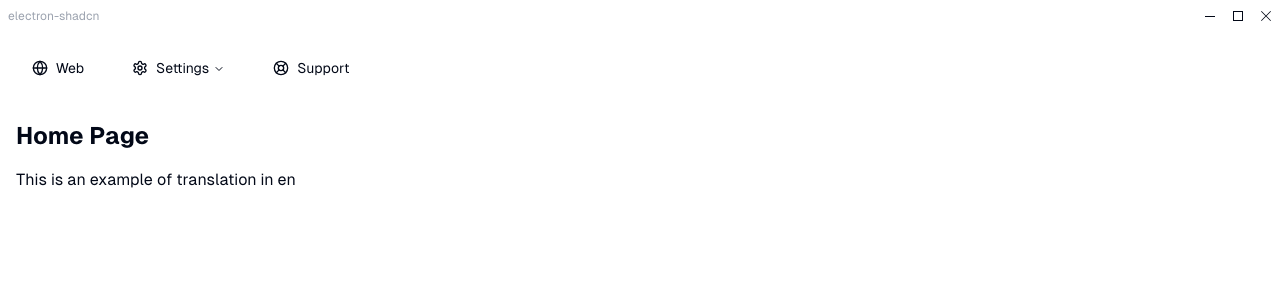
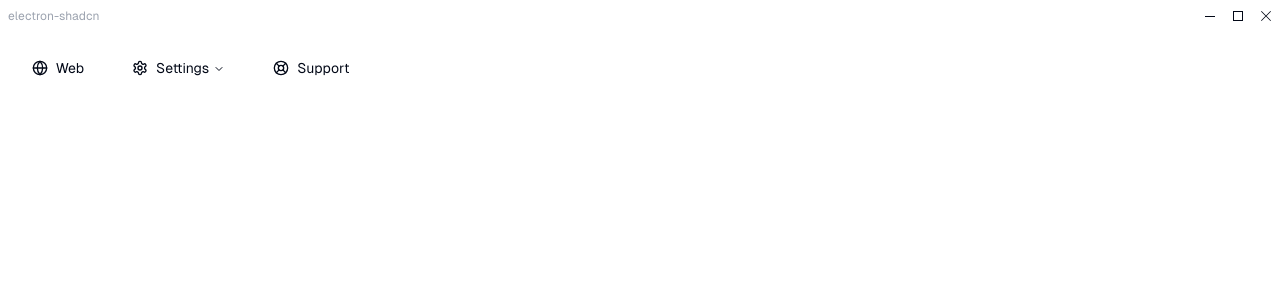
Before and after one commit to itsreverence/war-monitor, a React (Vite) app: page /support in a window 1280 px wide. Shown: the top 300 px of the page. Built offline with nearby package versions, Linux system fonts and the light colour scheme.

Commit message:
add support option

```diff
--- a/src/App.tsx
+++ b/src/App.tsx
@@ -1,6 +1,9 @@
 import React, { useEffect } from "react";
 import { createRoot } from "react-dom/client";
+import { BrowserRouter as Router, Route, Routes } from "react-router-dom";
 import HomePage from "./pages/HomePage";
+import HomeContent from "./components/HomeContent";
+import SupportPage from "./pages/SupportPage";
 import BaseLayout from "./layouts/BaseLayout";
 import { syncThemeWithLocal } from "./helpers/theme_helpers";
 import { useTranslation } from "react-i18next";
@@ -16,9 +19,16 @@ export default function App() {
     }, []);
 
     return (
-        <BaseLayout>
-            <HomePage />
-        </BaseLayout>
+        <Router>
+            <BaseLayout>
+                <Routes>
+                    <Route path="/" element={<HomePage />}>
+                        <Route index element={<HomeContent />} />
+                        <Route path="support" element={<SupportPage />} />
+                    </Route>
+                </Routes>
+            </BaseLayout>
+        </Router>
     );
 }
 
--- /dev/null
+++ b/src/components/HomeContent.tsx
@@ -0,0 +1,14 @@
+// src/components/HomeContent.tsx
+import React from "react";
+import { useTranslation } from "react-i18next";
+
+export default function HomeContent() {
+    const { t } = useTranslation();
+
+    return (
+        <>
+            <h1 className="text-2xl font-bold mb-4">{t('title')}</h1>
+            <p>{t('description')}</p>
+        </>
+    );
+}
--- a/src/components/NavigationMenu.tsx
+++ b/src/components/NavigationMenu.tsx
@@ -1,5 +1,6 @@
 import * as React from "react"
-import { GlobeIcon, SettingsIcon, LifeBuoyIcon } from "lucide-react"
+import { GlobeIcon, SettingsIcon, LifeBuoyIcon, MessageSquarePlusIcon } from "lucide-react"
+import { useNavigate } from "react-router-dom"
 
 import {
   NavigationMenu,
@@ -13,6 +14,8 @@ import {
 import SettingsContent from "./SettingsContent"
 
 export function MainNavigationMenu() {
+  const navigate = useNavigate()
+
   return (
     <NavigationMenu className="w-full justify-start">
       <NavigationMenuList className="space-x-4">
@@ -32,7 +35,10 @@ export function MainNavigationMenu() {
           </NavigationMenuContent>
         </NavigationMenuItem>
         <NavigationMenuItem>
-          <NavigationMenuLink className={navigationMenuTriggerStyle()} href="#">
+          <NavigationMenuLink
+            className={navigationMenuTriggerStyle()}
+            onClick={() => navigate("/support")}
+          >
             <LifeBuoyIcon className="mr-2 h-4 w-4" />
             Support
           </NavigationMenuLink>
--- /dev/null
+++ b/src/helpers/ipc/external-links/external-links-listeners.ts
@@ -0,0 +1,8 @@
+import { shell } from 'electron';
+
+export function addExternalLinksEventListener(window: Electron.BrowserWindow) {
+  window.webContents.setWindowOpenHandler(({ url }) => {
+    shell.openExternal(url);
+    return { action: 'deny' };
+  });
+}
--- a/src/layouts/BaseLayout.tsx
+++ b/src/layouts/BaseLayout.tsx
@@ -3,7 +3,7 @@ import DragWindowRegion from "@/components/DragWindowRegion";
 
 export default function BaseLayout({ children }: { children: React.ReactNode }) {
     return (
-        <div className="flex flex-col h-screen">
+        <div className="flex flex-col h-screen overflow-hidden">
             <DragWindowRegion title="electron-shadcn" />
             {children}
         </div>
--- a/src/main.ts
+++ b/src/main.ts
@@ -1,6 +1,7 @@
 import { app, BrowserWindow } from "electron";
 import registerListeners from "./helpers/ipc/listeners-register";
 import path from "path";
+import { addExternalLinksEventListener } from './helpers/ipc/external-links/external-links-listeners';
 
 const inDevelopment = process.env.NODE_ENV === "development";
 
@@ -18,12 +19,13 @@ function createWindow() {
             contextIsolation: true,
             nodeIntegration: true,
             nodeIntegrationInSubFrames: false,
-
+            webviewTag: true,
             preload: preload,
         },
         titleBarStyle: "hidden",
     });
     registerListeners(mainWindow);
+    addExternalLinksEventListener(mainWindow);
 
     if (MAIN_WINDOW_VITE_DEV_SERVER_URL) {
         mainWindow.loadURL(MAIN_WINDOW_VITE_DEV_SERVER_URL);
--- a/src/pages/HomePage.tsx
+++ b/src/pages/HomePage.tsx
@@ -1,6 +1,7 @@
 import React from "react";
 import { useTranslation } from "react-i18next";
 import { MainNavigationMenu } from "@/components/NavigationMenu";
+import { Outlet } from "react-router-dom";
 
 export default function HomePage() {
     const { t } = useTranslation();
@@ -10,9 +11,8 @@ export default function HomePage() {
             <nav className="p-4 bg-background">
                 <MainNavigationMenu />
             </nav>
-            <main className="flex-grow p-4">
-                <h1 className="text-2xl font-bold mb-4">{t('title')}</h1>
-                <p>{t('description')}</p>
+            <main className="flex-grow overflow-hidden">
+                <Outlet />
             </main>
         </div>
     );
--- /dev/null
+++ b/src/pages/SupportPage.tsx
@@ -0,0 +1,13 @@
+// src/pages/SupportPage.tsx
+import React from 'react';
+
+export default function SupportPage() {
+  return (
+    <div className="w-full h-full">
+      <webview
+        src="https://github.com/itsreverence/war-monitor/issues"
+        style={{width: '100%', height: '100%'}}
+      ></webview>
+    </div>
+  );
+}
```
